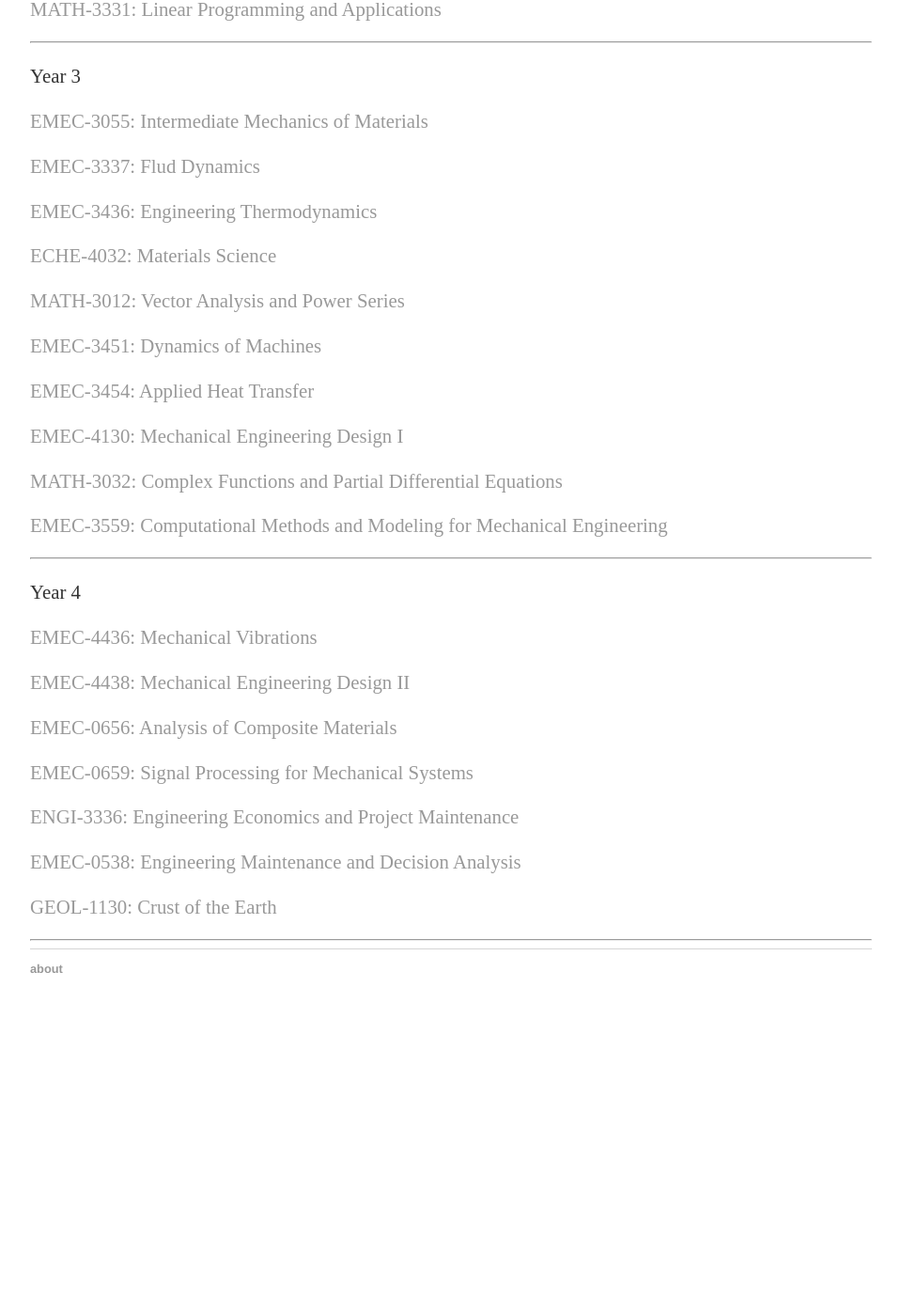
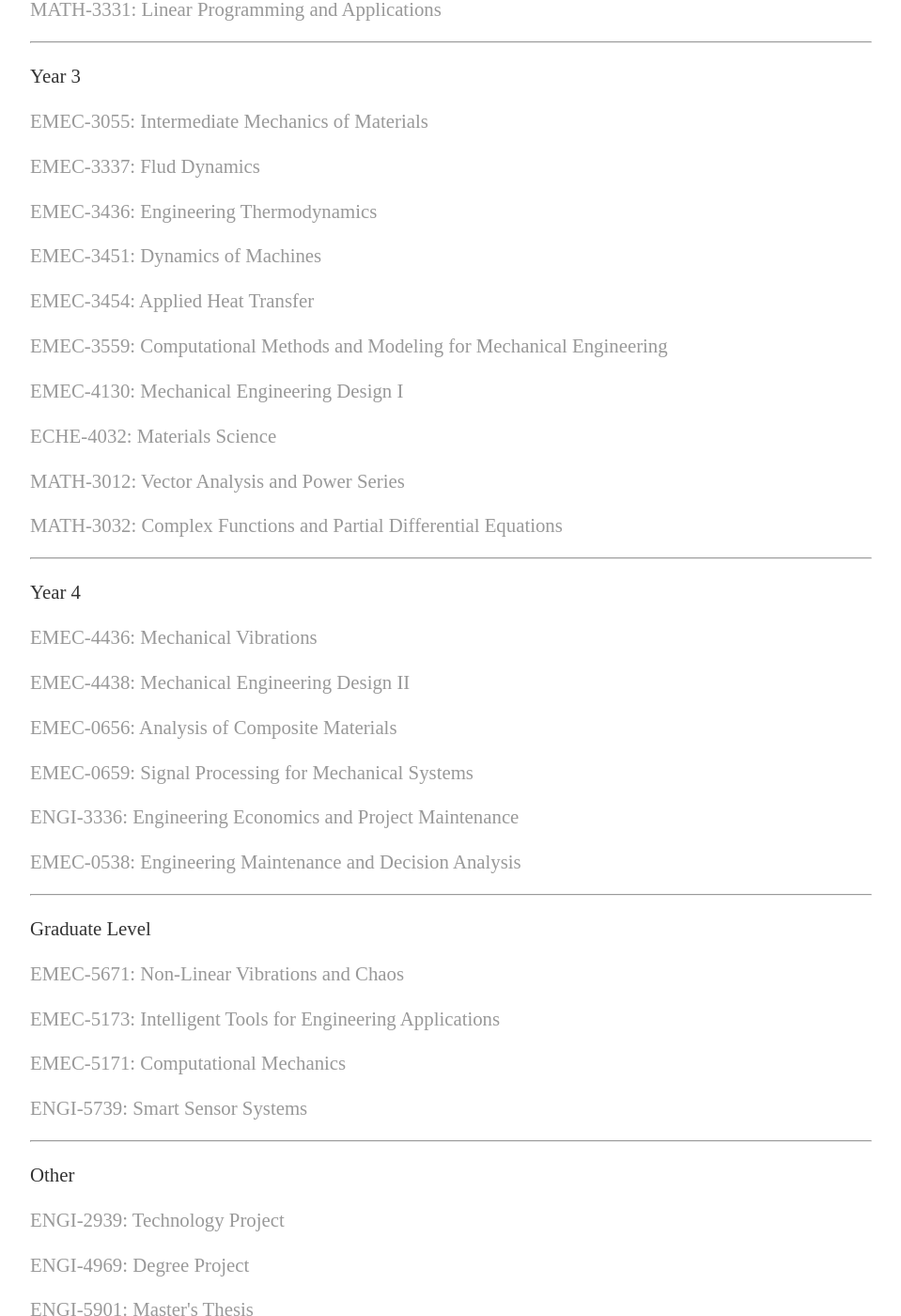
Before and after one commit to GenNotes/GenNotes.github.io, a Jekyll site: the page built from index.html, in a window 1280 px wide and 1400 px high, scrolled down 1012 px. Shown: the whole window at 94% size, without its empty margins (160-1119 px from the left). Built offline with Jekyll 4.4.1, drawn with Linux system fonts in a browser that asks for light colours; before the commit the page ends 2110 px from its top, so only the background shows below that; some of the changed text lies outside the part shown.

Commit message:
Update index.html

```diff
--- a/index.html
+++ b/index.html
@@ -9,18 +9,18 @@ title: Genno Notes
 	<p><a href="/ENGI-1112/"> ENGI-1112: Introduction to Engineering Design </a></p>
 	<p><a href="/ENGI-1230/"> ENGI-1230: Statics </a></p>
 	<p><a href="/ENGI-1233/"> ENGI-1233: Mechanics of Materials I </a></p>
-	<p><a href="/MATH-1071/"> MATH-1071: Vectors and Matrices </a></p>
-	<p><a href="/MATH-1210/"> MATH-1210: Calculus I </a></p>
 	<p><a href="/ENGI-1111/"> ENGI-1111: Dynamics I </a></p>
 	<p><a href="/ENGI-1533/"> ENGI-1533: Mechanics of Materials II </a></p>
 	<p><a href="/ENGI-1635/"> ENGI-1635: Fluid Mechanics </a></p>
+	<p><a href="/MATH-1071/"> MATH-1071: Vectors and Matrices </a></p>
+	<p><a href="/MATH-1210/"> MATH-1210: Calculus I </a></p>
 	<p><a href="/MATH-1230/"> MATH-1230: Calculus II </a></p>
 	<hr>
 	<p> Year 2 </p>
 	<p><a href="/ENGI-2111/"> ENGI-2111: Dynamics II </a></p>
 	<p><a href="/ENGI-2518/"> ENGI-2518: Thermal Sciences </a></p>
+	<p><a href="/ENGI-2333/"> ENGI-2333: Machine Design </a></p>
 	<p><a href="/MATH-2050/"> MATH-2050: Applied Analysis I </a></p>
-	<p><a href="/ENGI-2333/"> ENGI-2333: Machine Design </a></p>
 	<p><a href="/MATH-2070/"> MATH-2070: Applied Analysis II </a></p>
 	<p><a href="/MATH-3331/"> MATH-3331: Linear Programming and Applications </a></p>
 	<hr>
@@ -28,13 +28,13 @@ title: Genno Notes
 	<p><a href="/EMEC-3055/"> EMEC-3055: Intermediate Mechanics of Materials </a></p>
 	<p><a href="/EMEC-3337/"> EMEC-3337: Flud Dynamics </a></p>
 	<p><a href="/EMEC-3436/"> EMEC-3436: Engineering Thermodynamics </a></p>
+	<p><a href="/EMEC-3451/"> EMEC-3451: Dynamics of Machines </a></p>
+	<p><a href="/EMEC-3454/"> EMEC-3454: Applied Heat Transfer </a></p>
+	<p><a href="/EMEC-3559/"> EMEC-3559: Computational Methods and Modeling for Mechanical Engineering </a></p>
+	<p><a href="/EMEC-4130/"> EMEC-4130: Mechanical Engineering Design I </a></p>
 	<p><a href="/ECHE-4032/"> ECHE-4032: Materials Science </a></p>
 	<p><a href="/MATH-3012/"> MATH-3012: Vector Analysis and Power Series </a></p>
-	<p><a href="/EMEC-3451/"> EMEC-3451: Dynamics of Machines </a></p>
-	<p><a href="/EMEC-3454/"> EMEC-3454: Applied Heat Transfer </a></p>
-	<p><a href="/EMEC-4130/"> EMEC-4130: Mechanical Engineering Design I </a></p>
 	<p><a href="/MATH-3032/"> MATH-3032: Complex Functions and Partial Differential Equations </a></p>
-	<p><a href="/EMEC-3559/"> EMEC-3559: Computational Methods and Modeling for Mechanical Engineering </a></p>
 	<hr>
 	<p> Year 4 </p>
 	<p><a href="/EMEC-4436/"> EMEC-4436: Mechanical Vibrations </a></p>
@@ -43,7 +43,17 @@ title: Genno Notes
 	<p><a href="/EMEC-0659/"> EMEC-0659: Signal Processing for Mechanical Systems </a></p>
 	<p><a href="/ENGI-3336/"> ENGI-3336: Engineering Economics and Project Maintenance </a></p>
 	<p><a href="/EMEC-0538/"> EMEC-0538: Engineering Maintenance and Decision Analysis </a></p>
-	<p><a href="/GEOL-1130/"> GEOL-1130: Crust of the Earth </a></p>
+	<hr>
+	<p> Graduate Level </p>
+	<p><a href="/EMEC-5671/"> EMEC-5671: Non-Linear Vibrations and Chaos </a></p>
+	<p><a href="/EMEC-5173/"> EMEC-5173: Intelligent Tools for Engineering Applications </a></p>
+	<p><a href="/EMEC-5171/"> EMEC-5171: Computational Mechanics </a></p>
+	<p><a href="/EMEC-5739/"> ENGI-5739: Smart Sensor Systems </a></p>
+	<hr>
+	<p> Other </p>
+	<p><a href="/ENGI-2939/"> ENGI-2939: Technology Project </a></p>
+	<p><a href="/ENGI-4969/"> ENGI-4969: Degree Project </a></p>
+	<p><a href="/ENGI-5901/"> ENGI-5901: Master's Thesis </a></p>
 	<hr>
 
 </div><!-- /.blurb -->
```
